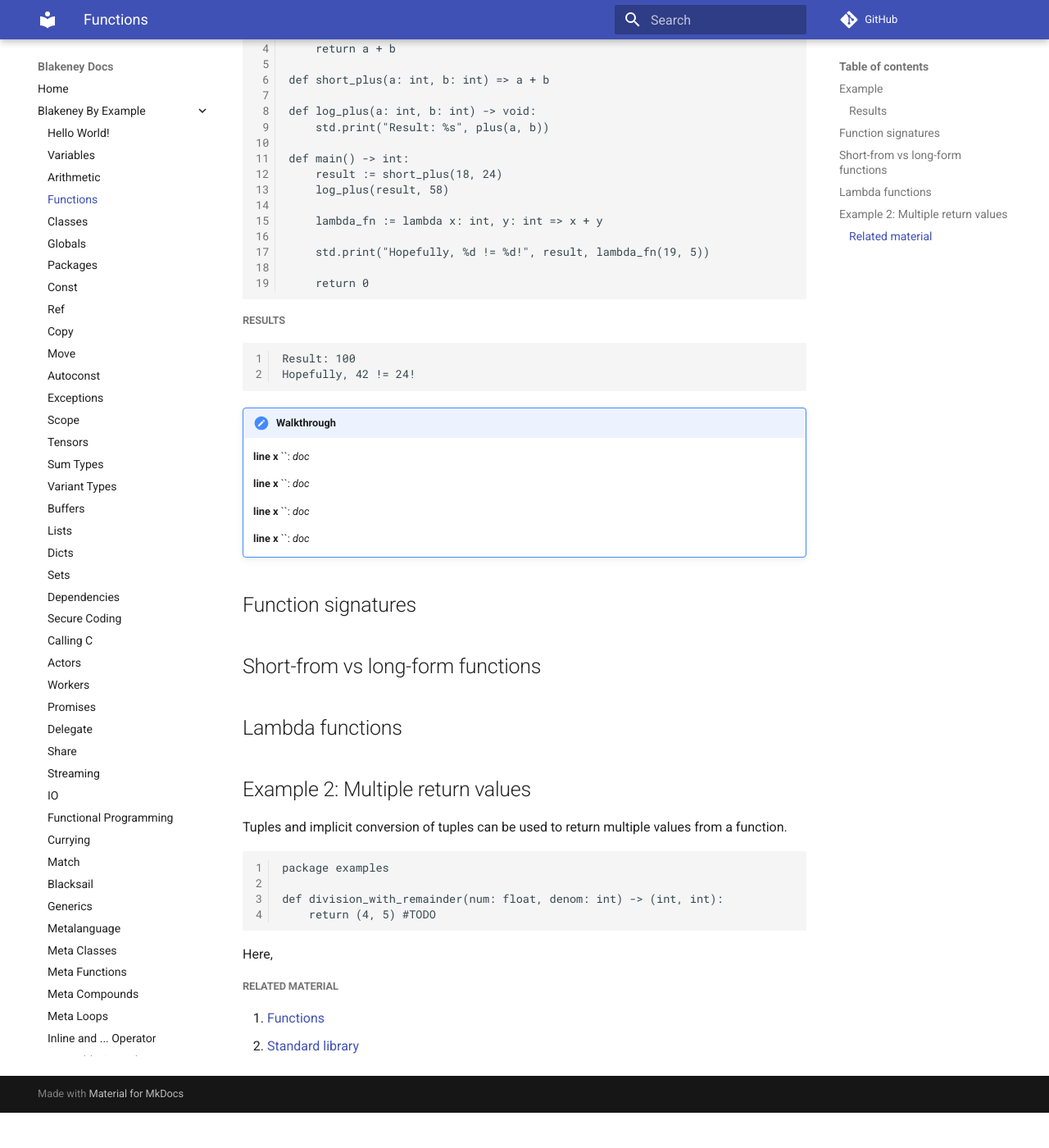
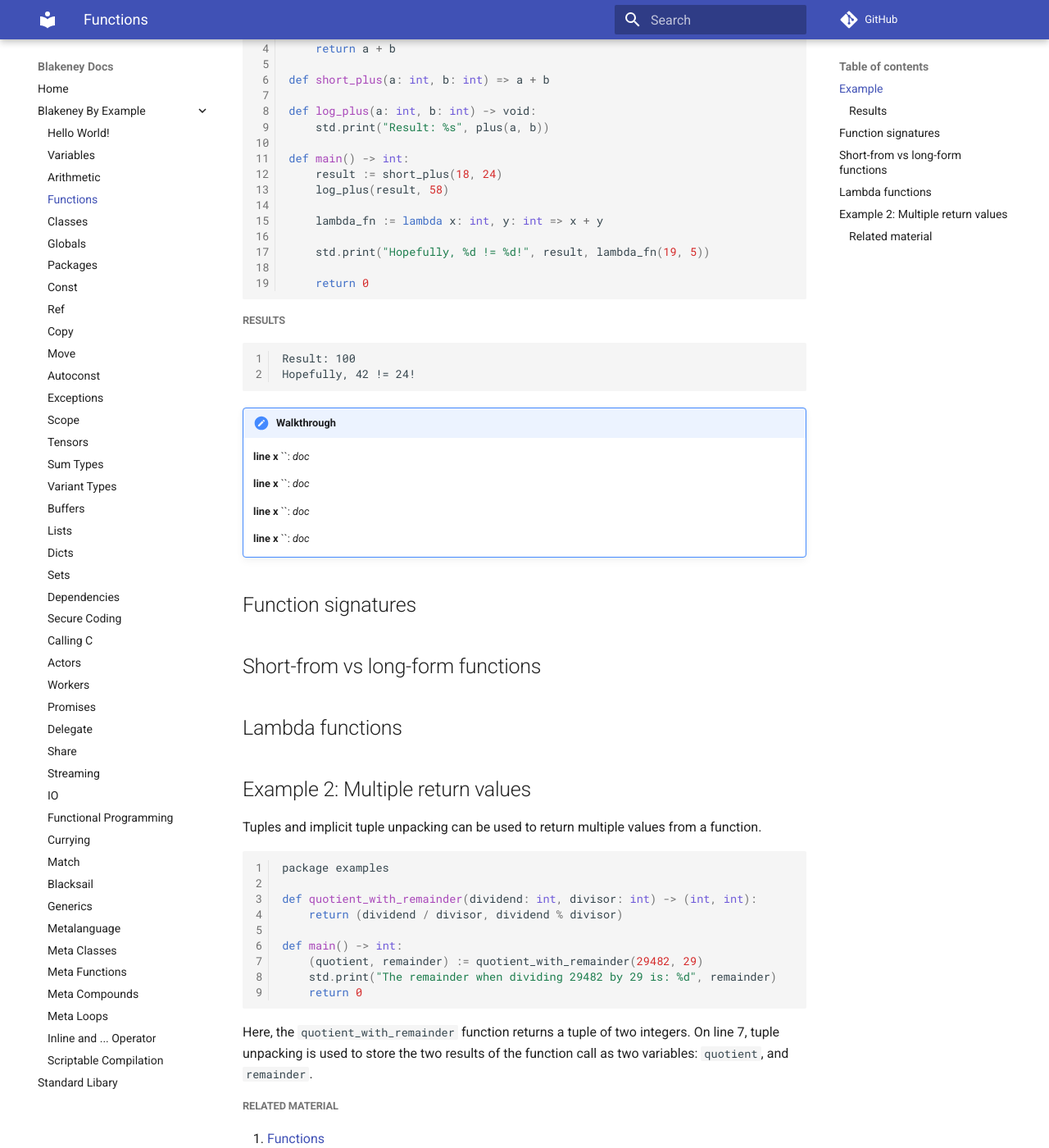
Before and after one commit to alsenz/blakeney-docs, an MkDocs documentation site: the page built from docs/by-example/functions.md, in a window 1280 px wide and 1400 px high, scrolled down 507 px. Shown: the whole window at 82% size. Built offline with MkDocs 1.6.1 and Material for MkDocs 9.7.7, drawn with Linux system fonts in a browser that asks for light colours; comment, search, counter and statistics services are not loaded; before the commit the page ends 1864 px from its top, so only the background shows below that.

````diff
--- a/docs/by-example/functions.md
+++ b/docs/by-example/functions.md
@@ -9,25 +9,27 @@ Function names must be `snake_case`.
 
 ## Example
 
-    package examples
+```python
+package examples
 
-    def plus(a: int, b: int) -> int:
-        return a + b
+def plus(a: int, b: int) -> int:
+	return a + b
 
-    def short_plus(a: int, b: int) => a + b
+def short_plus(a: int, b: int) => a + b
 
-    def log_plus(a: int, b: int) -> void:
-        std.print("Result: %s", plus(a, b))
+def log_plus(a: int, b: int) -> void:
+	std.print("Result: %s", plus(a, b))
 
-    def main() -> int:
-        result := short_plus(18, 24)
-        log_plus(result, 58)
+def main() -> int:
+	result := short_plus(18, 24)
+	log_plus(result, 58)
 
-        lambda_fn := lambda x: int, y: int => x + y
+	lambda_fn := lambda x: int, y: int => x + y
 
-        std.print("Hopefully, %d != %d!", result, lambda_fn(19, 5))
+	std.print("Hopefully, %d != %d!", result, lambda_fn(19, 5))
 
-        return 0
+	return 0
+```
 
 ##### Results
 
@@ -56,14 +58,21 @@ Function names must be `snake_case`.
 
 ## Example 2: Multiple return values
 
-Tuples and implicit conversion of tuples can be used to return multiple values from a function.
+Tuples and implicit tuple unpacking can be used to return multiple values from a function.
 
-    package examples
+```python
+package examples
 
-    def division_with_remainder(num: float, denom: int) -> (int, int):
-        return (4, 5) #TODO
+def quotient_with_remainder(dividend: int, divisor: int) -> (int, int):
+	return (dividend / divisor, dividend % divisor)
 
-Here,
+def main() -> int:
+	(quotient, remainder) := quotient_with_remainder(29482, 29)
+	std.print("The remainder when dividing 29482 by 29 is: %d", remainder)
+	return 0
+```
+
+Here, the `quotient_with_remainder` function returns a tuple of two integers. On line 7, tuple unpacking is used to store the two results of the function call as two variables: `quotient`, and `remainder`.
 
 
 ##### Related material
````
Also changed, not shown: 2 other files.
